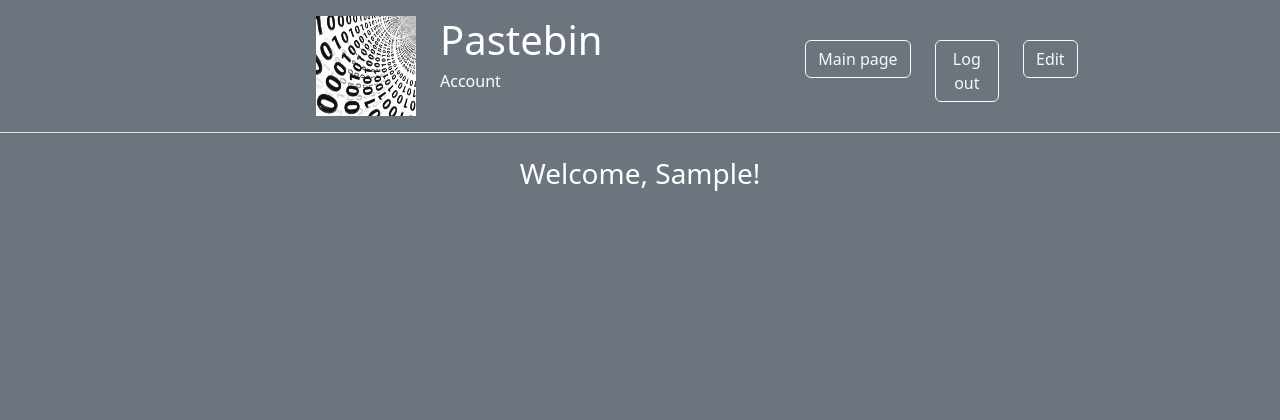
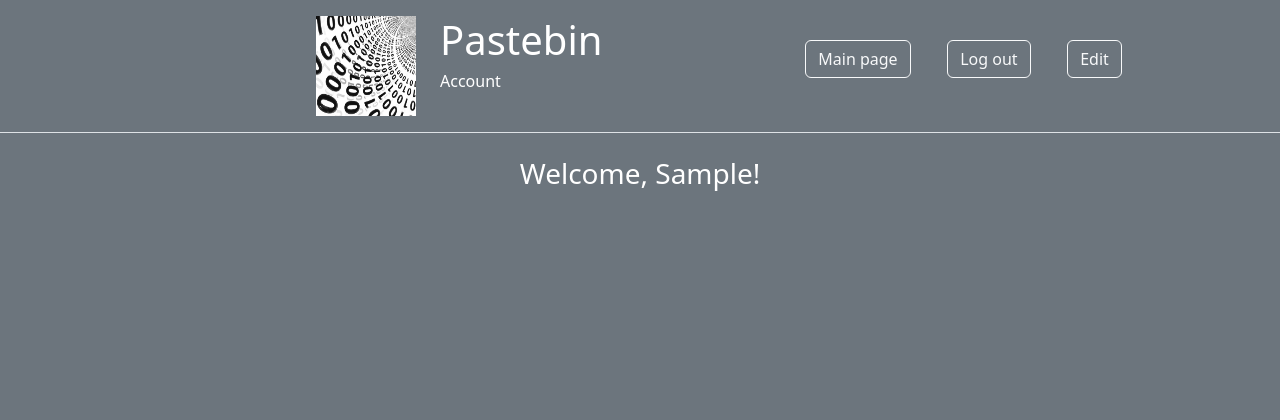
Before and after one commit to IlyaBudkovoy21/Pastebin, a Django app: page /accounts/ in a window 1280 px wide. Shown: the top 420 px of the page. Run offline with Django 5.2, Linux system fonts and the light colour scheme; the visitor is signed in with stand-in values (Sample User, id 1); some libraries are stand-ins or nearby versions.

Commit message:
Исправил некоторые баги

```diff
--- a/Pastebin/users/templates/users/PersonalAccount/PersonalAccountIn.html
+++ b/Pastebin/users/templates/users/PersonalAccount/PersonalAccountIn.html
@@ -19,10 +19,10 @@
 <div class="col-4 text-end">
     <a href="{% url 'main_page:Home' %}" class="btn btn-outline-light">Main page</a>
 </div>
-<div class="col-2 text-center">
+<div class="col-3 text-center">
     <a href="{% url 'users:logout' %}" class="btn btn-outline-light">Log out</a>
 </div>
-<div class="col-4 text-start">
+<div class="col-3 text-start">
     <a href="{% url 'users:edit_profile' %}" class="btn btn-outline-light">Edit</a>
 </div>
 {% endblock button_header %}
--- a/Pastebin/users/views.py
+++ b/Pastebin/users/views.py
@@ -66,7 +66,7 @@ def edit_profile(request):
                 user.first_name = form.cleaned_data['first_name']
             if form.cleaned_data['last_name']:
                 user.last_name = form.cleaned_data['last_name']
-            if form.cleaned_data['email'] is not None:
+            if form.cleaned_data['email']:
                 if user.is_verified:
                     user.email = form.cleaned_data['email']
                 else:
@@ -79,6 +79,7 @@ def edit_profile(request):
     else:
         form = UserChangeDetailsForm()
         context = {'form': form}
+        return render(request, 'users/PersonalAccount/editProfile.html', context={'form': form})
 
 
 class PasswordReset(PasswordResetView):
```
